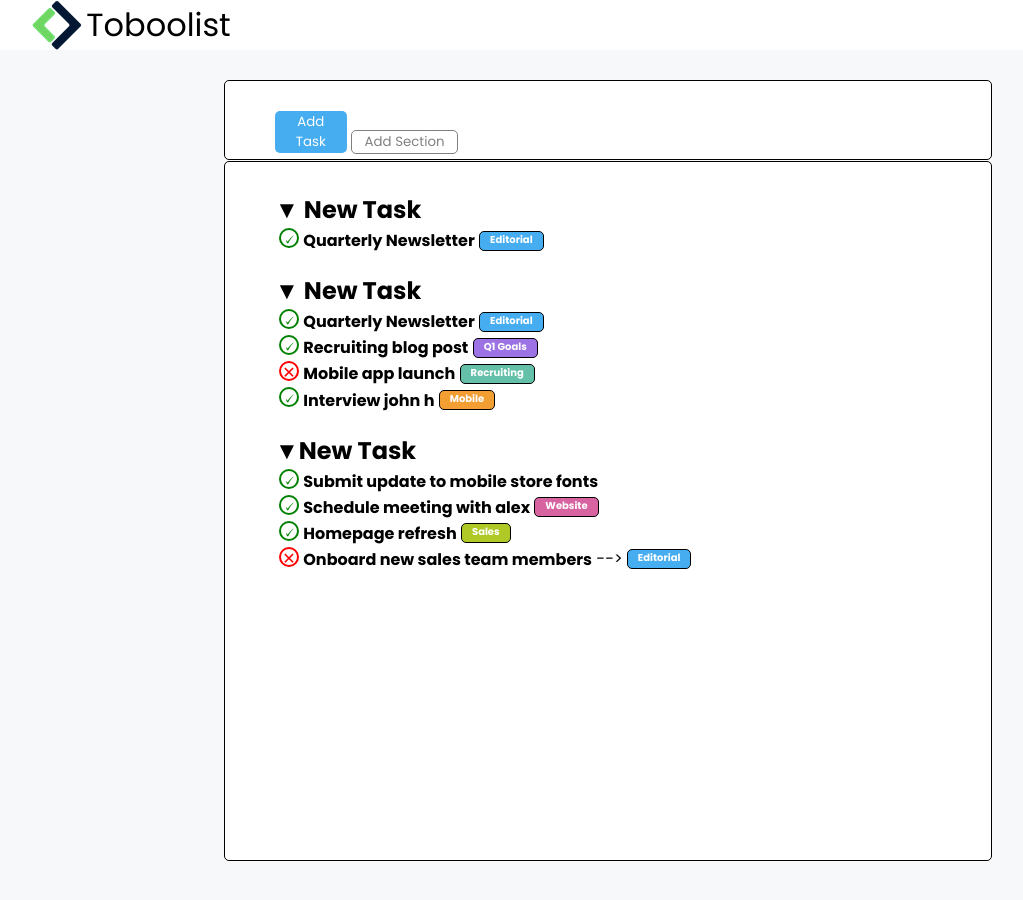
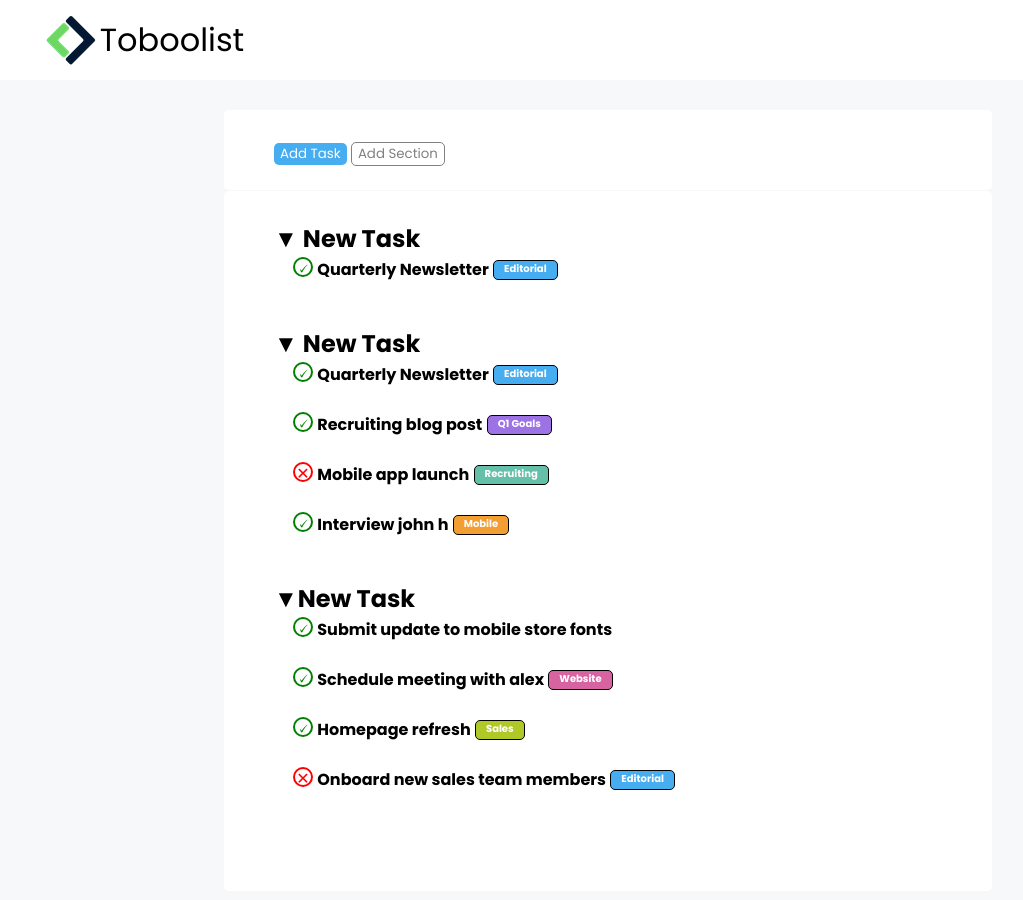
Before and after one commit to DavidIncarbone/html-css-toboolist, a plain HTML site: page index.html in a window 1280 px wide. Shown: the whole page, without its empty margins (32-1055 px from the left). Drawn offline with Linux system fonts and the light colour scheme.

Commit message:
fixed issues

```diff
--- a/css/style.css
+++ b/css/style.css
@@ -17,6 +17,8 @@ ul {
 
 
 }
+
+
 
 /* backgrounds and text colours */
 
@@ -67,6 +69,11 @@ ul {
 
 /* header */
 
+header {
+
+    padding: 15px
+}
+
 header img {
 
     margin-left: 5%;
@@ -96,7 +103,6 @@ header h1 {
     width: 60%;
     height: 80px;
     margin: 0 auto;
-    border: 1px solid black;
     background-color: white;
     padding-top: 30px;
     padding-left: 50px;
@@ -105,7 +111,7 @@ header h1 {
 
 #bt-add-task {
 
-    width: 10%;
+
     background-color: #47ADF1;
     color: white;
     border: none;
@@ -114,7 +120,7 @@ header h1 {
 
 #bt-add-section {
 
-    width: 15%;
+
     background-color: white;
     color: grey;
     border-radius: 5px;
@@ -124,7 +130,7 @@ header h1 {
 /* main */
 
 #sub-container {
-    border: 1px solid black;
+
     border-radius: 5px;
     max-width: 1200px;
     width: 60%;
@@ -135,6 +141,7 @@ header h1 {
     padding-top: 10px;
     padding-left: 50px;
 }
+
 
 section {
 
@@ -152,10 +159,11 @@ h2 {
 }
 
 
-.line-containe {
+.line-container {
 
 
     height: 50px;
+    padding-left: 15px;
 }
 
 div .content {
--- a/index.html
+++ b/index.html
@@ -118,7 +118,7 @@
                         <li>
                             <div class="line-container">
                                 <div class="not-check"> &#x2715;</div>
-                                <div class="content">Onboard new sales team members</div> -->
+                                <div class="content">Onboard new sales team members</div>
                                 <div class="badge badge-color-blue">Editorial</div>
                             </div>
                         </li>
```
